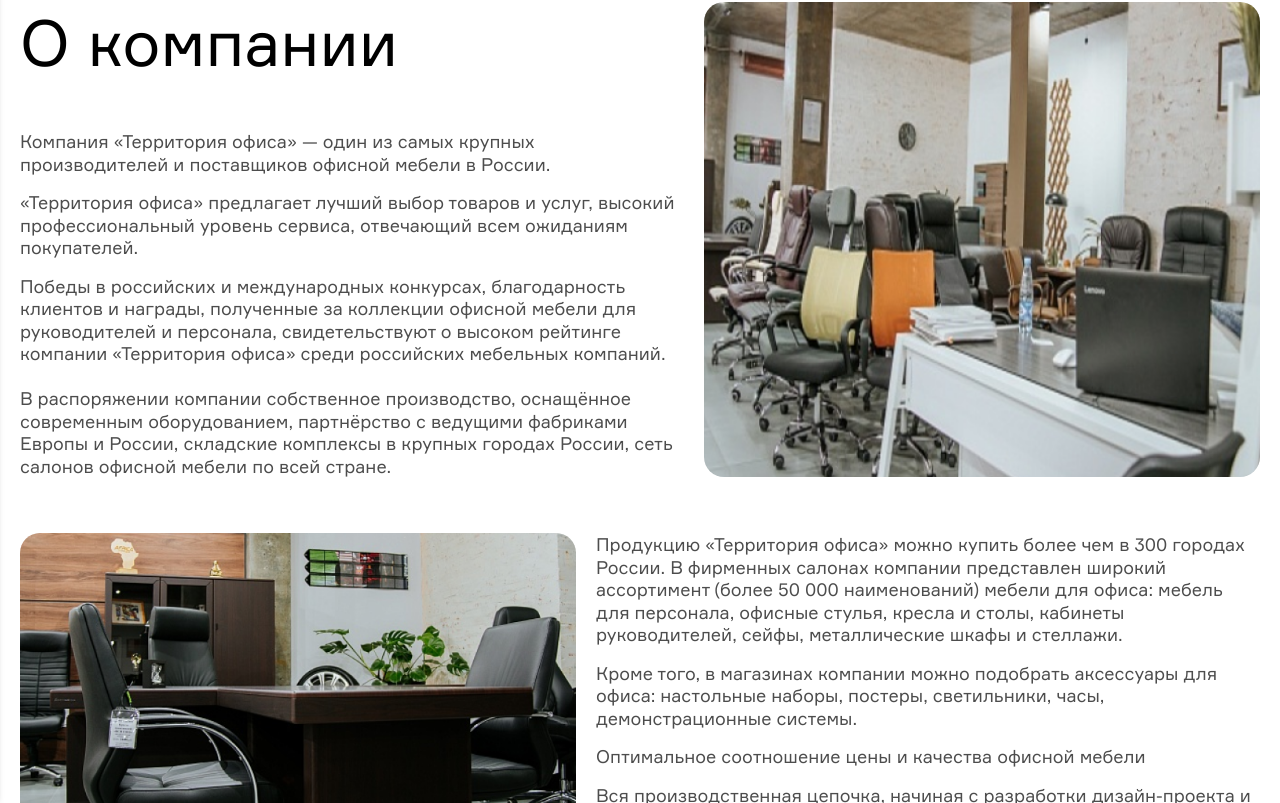
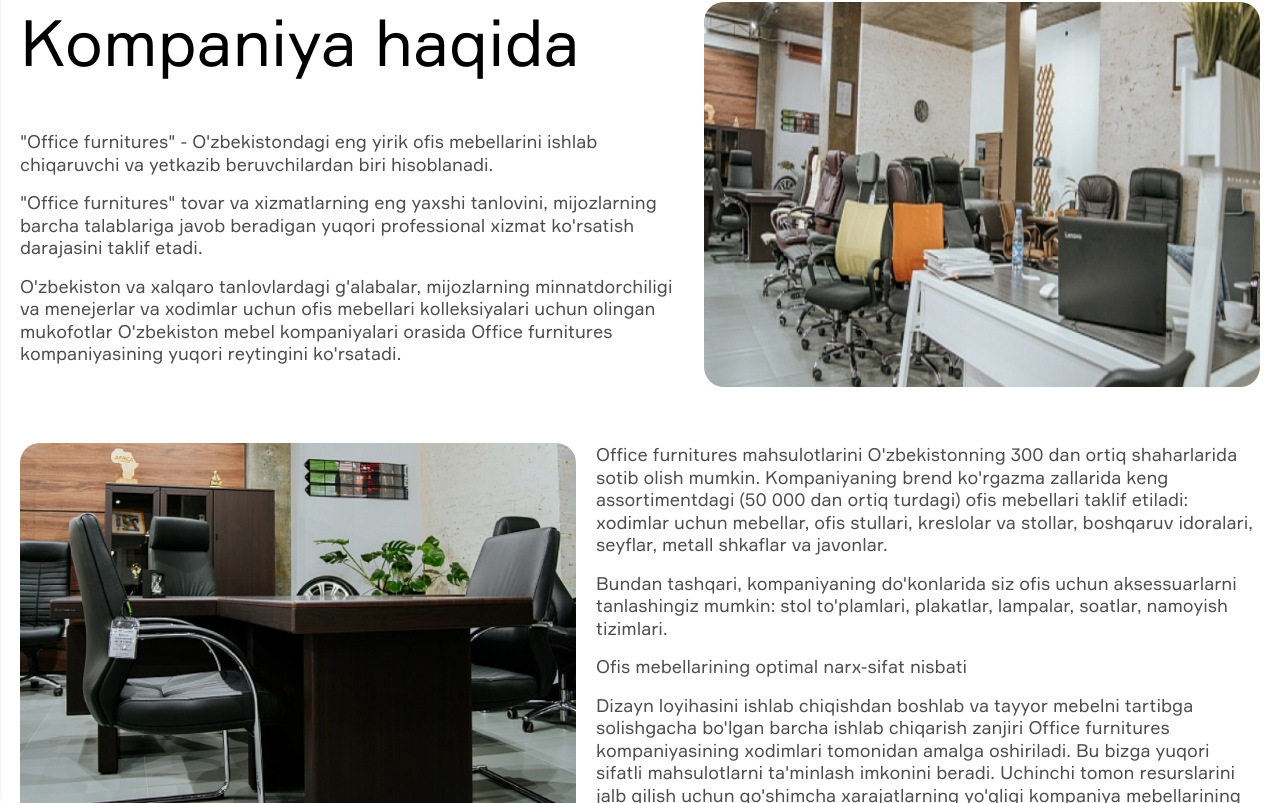
Before and after one commit to mryaxyobek/office-style, a React (Vite) app: page /about-company in a window 1280 px wide. Shown: the part 277-1080 px from the top of the page. Built offline with nearby package versions, Linux system fonts and the light colour scheme.

Commit message:
The texts of the page "about the company" were translated into Uzbek

```diff
--- a/src/components/AboutCompanyHero.jsx
+++ b/src/components/AboutCompanyHero.jsx
@@ -9,13 +9,12 @@
                 <div className="flex justify-between gap-5 mb-14 max-900:mb-10 max-440:mb-8 max-1050:flex-col">
                     {/* text  */}
                     <div className='max-w-864px'>
-                        <h1 className="mb-12 max-900:mb-10 max-440:mb-8">О компании</h1>
+                        <h1 className="mb-12 max-900:mb-10 max-440:mb-8">Kompaniya haqida</h1>
                         <div className="space-y-4 text-primary-gray-70">
-                            <p className='max-440:text-regular-16'>Компания «Территория офиса» — один из самых крупных производителей и поставщиков офисной мебели в России.</p>
-                            <p className='max-440:text-regular-16'>«Территория офиса» предлагает лучший выбор товаров и услуг, высокий профессиональный уровень сервиса, отвечающий всем ожиданиям покупателей.</p>
-                            <p className='max-440:text-regular-16'>Победы в российских и международных конкурсах, благодарность клиентов и награды, полученные за коллекции офисной мебели для руководителей и персонала, свидетельствуют о высоком рейтинге компании «Территория офиса» среди российских мебельных компаний.
-                                <br /><br />
-                                В распоряжении компании собственное производство, оснащённое современным оборудованием, партнёрство с ведущими фабриками Европы и России, складские комплексы в крупных городах России, сеть салонов офисной мебели по всей стране.</p>
+                            <p className='max-440:text-regular-16'><blockquote className='inline'>"Office furnitures"</blockquote> - O'zbekistondagi eng yirik ofis mebellarini ishlab chiqaruvchi va yetkazib beruvchilardan biri hisoblanadi.</p>
+                            <p className='max-440:text-regular-16'>"Office furnitures" tovar va xizmatlarning eng yaxshi tanlovini, mijozlarning barcha talablariga javob beradigan yuqori professional xizmat ko'rsatish darajasini taklif etadi.</p>
+                            <p className='max-440:text-regular-16'>O'zbekiston va xalqaro tanlovlardagi g'alabalar, mijozlarning minnatdorchiligi va menejerlar va xodimlar uchun ofis mebellari kolleksiyalari uchun olingan mukofotlar O'zbekiston mebel kompaniyalari orasida Office furnitures kompaniyasining yuqori reytingini ko'rsatadi.<br /><br />
+                                </p>
                         </div>
                     </div>
                     {/* img  */}
@@ -27,10 +26,10 @@
                     <img src={blackFurnitures} alt="office furnitures" width={752} height={503} className="rounded-2.5xl max-1300:w-556px max-1050:w-full" />
                     {/* text  */}
                     <div className='max-w-935px text-primary-gray-70 space-y-4'>
-                        <p className='max-440:text-regular-16'>Продукцию «Территория офиса» можно купить более чем в 300 городах России. В фирменных салонах компании представлен широкий ассортимент (более 50 000 наименований) мебели для офиса: мебель для персонала, офисные стулья, кресла и столы, кабинеты руководителей, сейфы, металлические шкафы и стеллажи.</p>
-                        <p className='max-440:text-regular-16'>Кроме того, в магазинах компании можно подобрать аксессуары для офиса: настольные наборы, постеры, светильники, часы, демонстрационные системы.</p>
-                        <p className='max-440:text-regular-16'>Оптимальное соотношение цены и качества офисной мебели</p>
-                        <p className='max-440:text-regular-16'>Вся производственная цепочка, начиная с разработки дизайн-проекта и заканчивая расстановкой готовой мебели, осуществляется сотрудниками компании «Территория офиса». Это позволяет обеспечивать высокое качество продукции. Отсутствие дополнительных затрат на привлечение сторонних ресурсов делают цену на мебель компании оптимальной.</p>
+                        <p className='max-440:text-regular-16'>Office furnitures mahsulotlarini O'zbekistonning 300 dan ortiq shaharlarida sotib olish mumkin. Kompaniyaning brend ko'rgazma zallarida keng assortimentdagi (50 000 dan ortiq turdagi) ofis mebellari taklif etiladi: xodimlar uchun mebellar, ofis stullari, kreslolar va stollar, boshqaruv idoralari, seyflar, metall shkaflar va javonlar.</p>
+                        <p className='max-440:text-regular-16'>Bundan tashqari, kompaniyaning do'konlarida siz ofis uchun aksessuarlarni tanlashingiz mumkin: stol to'plamlari, plakatlar, lampalar, soatlar, namoyish tizimlari.</p>
+                        <p className='max-440:text-regular-16'>Ofis mebellarining optimal narx-sifat nisbati</p>
+                        <p className='max-440:text-regular-16'>Dizayn loyihasini ishlab chiqishdan boshlab va tayyor mebelni tartibga solishgacha bo'lgan barcha ishlab chiqarish zanjiri Office furnitures kompaniyasining xodimlari tomonidan amalga oshiriladi. Bu bizga yuqori sifatli mahsulotlarni ta'minlash imkonini beradi. Uchinchi tomon resurslarini jalb qilish uchun qo'shimcha xarajatlarning yo'qligi kompaniya mebellarining narxini maqbul qiladi.</p>
                     </div>
                 </div>
             </div>
--- a/src/components/Articles.jsx
+++ b/src/components/Articles.jsx
@@ -5,7 +5,7 @@
     return (
         <section className='py-60r'>
             <div className="container w-full">
-                <h2 className="mb-60r">Статьи</h2>
+                <h2 className="mb-60r">Maqolalar</h2>
                 <ul className="flex gap-8 w-full overflow-x-auto gray-scroll max-1800:pb-60r">
                     {
                         articles.map((e) => {
```
